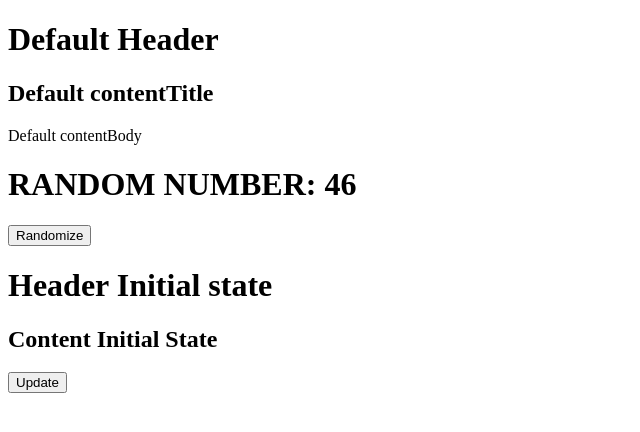
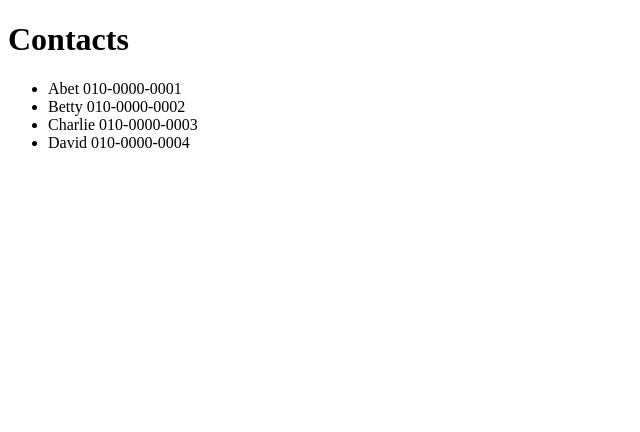
Before and after one commit to 01045972746/reactjs, a React app: page / in a window 1280 px wide. Shown: the top 432 px of the page, without its empty margins (0-640 px from the left). Built offline with nearby package versions, Linux system fonts and the light colour scheme.

Commit message:
Component Mapping Example

```diff
--- a/src/components/App.js
+++ b/src/components/App.js
@@ -1,44 +1,52 @@
 import React from 'react';
-import Header from './Header.js';
-import Content from './Content.js';
-import RandomNumber from "./RandomNumber";
 
 class App extends React.Component {
+    render(){
+        return  (
+            <Contacts />
+        );
+    }
+}
+
+
+class Contacts extends React.Component {
 
     constructor(props) {
         super(props);
-
         this.state = {
-            value: Math.round(Math.random()*100)
-        };
-
-        this.updateValue = this.updateValue.bind(this);
-    }
-
-    updateValue(randomValue) {
-        this.setState({
-            value: randomValue
-        });
+            contactData: [
+                {name: "Abet", phone: "010-0000-0001"},
+                {name: "Betty", phone: "010-0000-0002"},
+                {name: "Charlie", phone: "010-0000-0003"},
+                {name: "David", phone: "010-0000-0004"}
+            ]
+        }
     }
 
 
-    render(){
-        return  (
+    render() {
+        return (
             <div>
-                <Header title={this.props.headerTitle}/>
-                <Content title={this.props.contentTitle}
-                        body={this.props.contentBody} />
-                <RandomNumber number={this.state.value}
-                                onUpdate={this.updateValue} />
+                <h1>Contacts</h1>
+                <ul>
+                    {this.state.contactData.map((contact, i) => {
+                        return ( <ContactInfo name={contact.name}
+                                            phone={contact.phone}
+                                              key={i}
+                            />);
+                    })}
+                </ul>
             </div>
         );
     }
 }
 
-App.defaultProps = {
-    headerTitle: 'Default Header',
-    contentTitle: 'Default contentTitle',
-    contentBody: 'Default contentBody'
-};
+class ContactInfo extends React.Component {
+    render() {
+        return (
+            <li>{this.props.name} {this.props.phone}</li>
+        );
+    }
+}
 
 export default App;
--- a/src/index.js
+++ b/src/index.js
@@ -6,4 +6,3 @@
 const rootElement = document.getElementById('root');
 const stateElement = document.getElementById('state');
 ReactDOM.render(<App />, rootElement);
-ReactDOM.render(<StateExample />, stateElement);
```
